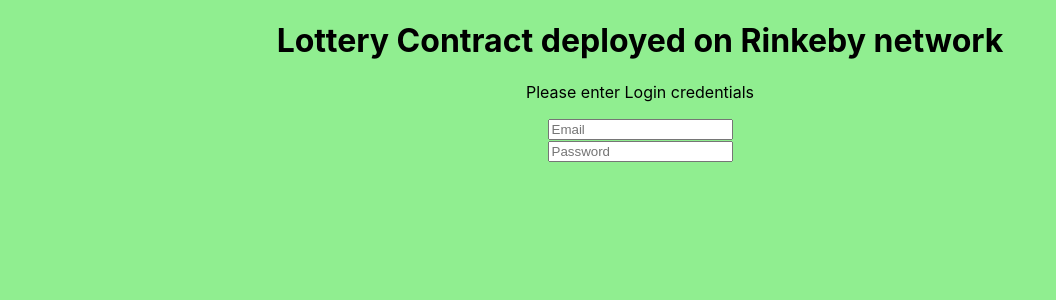
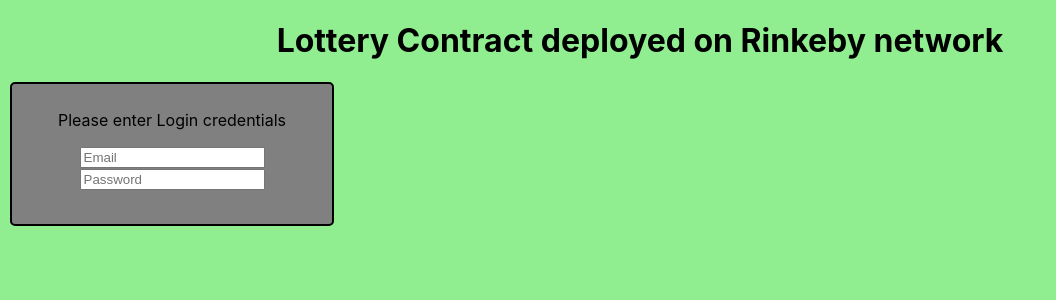
Before and after one commit to mithileshtipkari/Lottery-smart-contract-UI, a React (Create React App) app: page / in a window 1280 px wide. Shown: the top 300 px of the page, without its empty margins (0-1056 px from the left). Built offline with nearby package versions, Linux system fonts and the light colour scheme.

Commit message:
Changed login UI code

```diff
--- a/src/LoginCard.css
+++ b/src/LoginCard.css
@@ -0,0 +1,10 @@
+.logincard{
+  background-color: gray;
+  align-self: center;
+  border: solid black 2px;
+  border-radius: 5px;
+  margin: 10px;
+  padding: 10px;
+  width: 300px;
+  height: 120px;
+}
```
